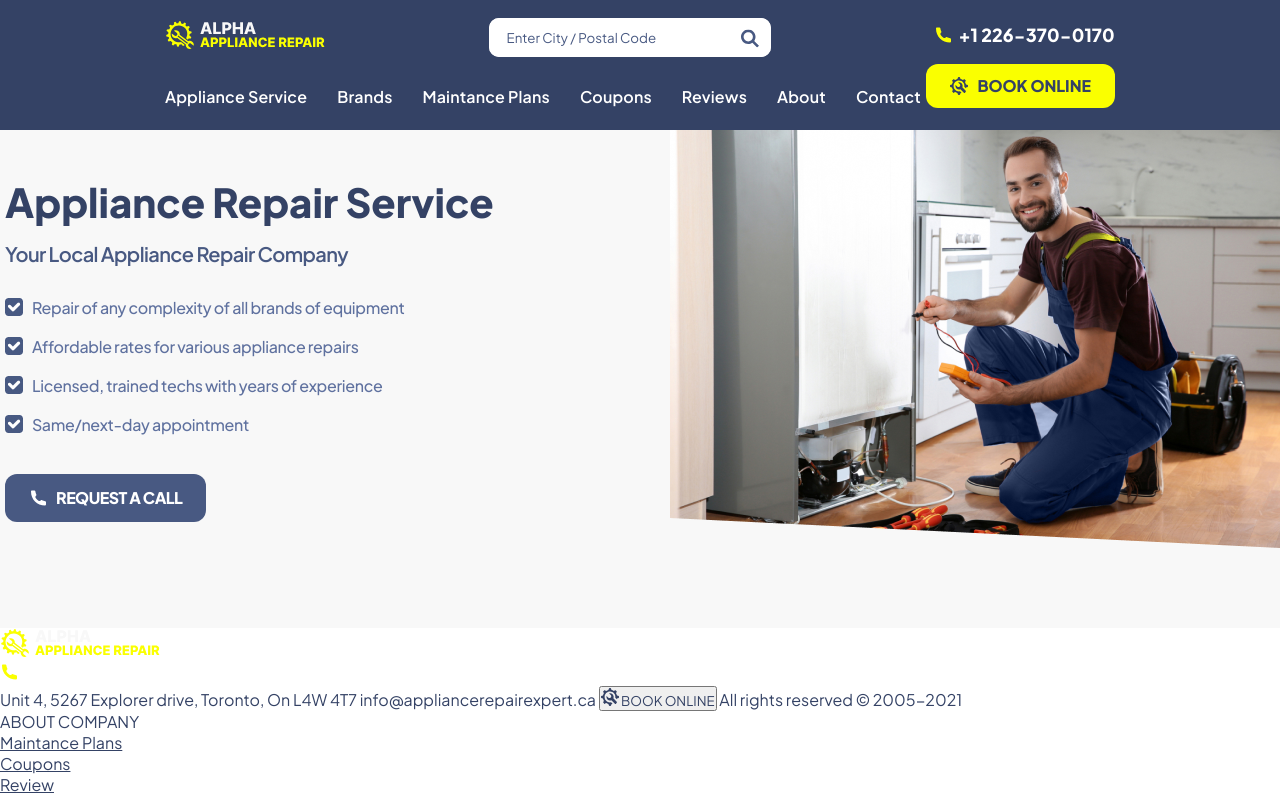
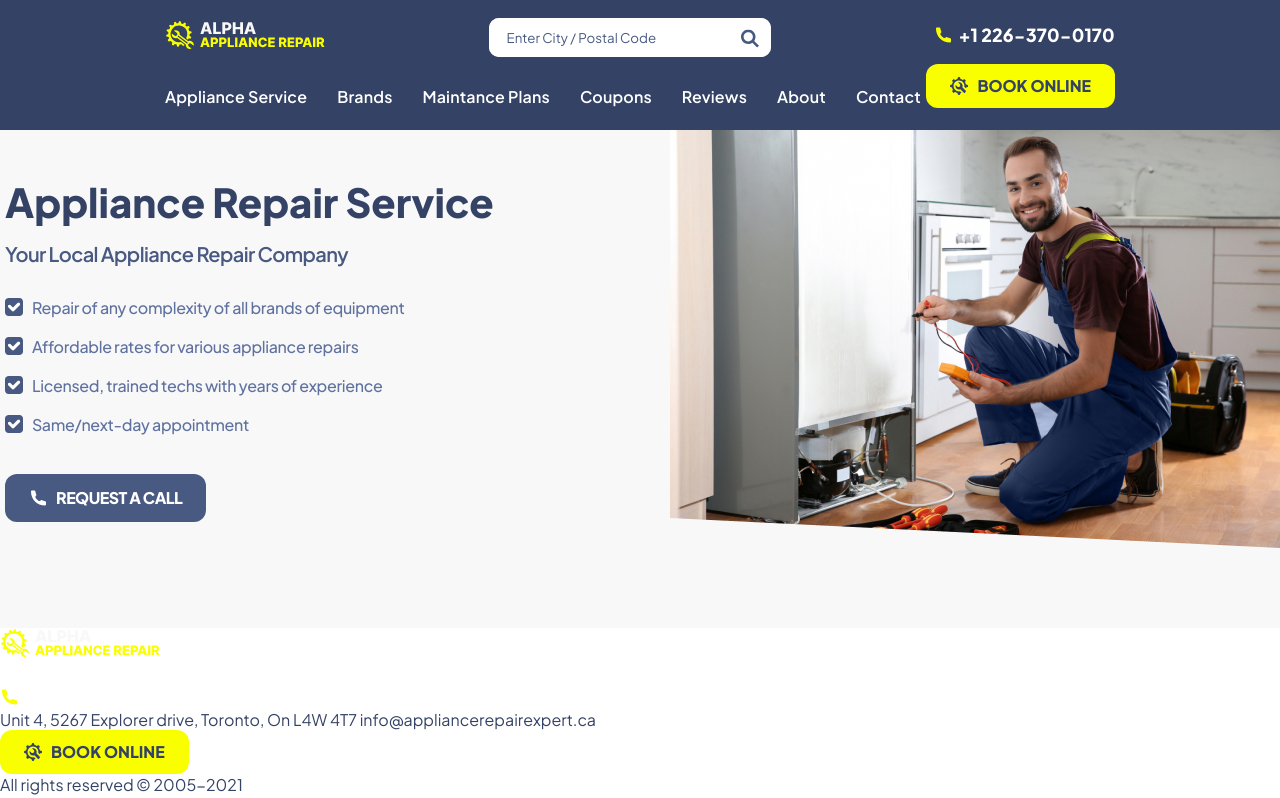
Before and after one commit to DEZester/Diagnostech-test-task, a website: page index.html in a window 1280 px wide. Shown: the top 798 px of the page. Drawn offline with Linux system fonts and the light colour scheme.

Commit message:
fixed bug with width

```diff
--- a/index.html
+++ b/index.html
@@ -53,9 +53,9 @@
             </defs>
           </svg>
         </div>
-        <div class="header__telephone-container">
+        <div class="telephone">
           <svg
-            class="header__telephone-icon"
+            class="telephone__icon"
             viewBox="0 0 18 18"
             fill="none"
             xmlns="http://www.w3.org/2000/svg"
@@ -65,7 +65,7 @@
               fill="#FAFF00"
             />
           </svg>
-          <span class="header__telephone">+1 226-370-0170</span>
+          <span class="telephone__phone-number">+1 226-370-0170</span>
         </div>
       </div>
       <div class="header__nav">
@@ -80,13 +80,8 @@
           <li class="header__nav-item"><a href="#" class="header__nav-link">About</a></li>
           <li class="header__nav-item"><a href="#" class="header__nav-link">Contact</a></li>
         </ul>
-        <button class="header__btn">
-          <svg
-            class="header__btn-logo"
-            viewBox="0 0 18 18"
-            fill="none"
-            xmlns="http://www.w3.org/2000/svg"
-          >
+        <button class="btn header__btn">
+          <svg class="btn__logo" viewBox="0 0 18 18" fill="none" xmlns="http://www.w3.org/2000/svg">
             <g clip-path="url(#clip0_2_158)">
               <path
                 d="M16.02 7.47C15.84 6.66 15.48 5.85 15.03 5.13L15.93 3.24L14.67 1.98L12.78 2.88C12.06 2.43 11.34 2.16 10.53 1.98L9.9 0H8.1L7.38 1.98C6.57 2.16 5.85 2.52 5.13 2.97L3.24 2.07L1.98 3.24L2.88 5.13C2.43 5.85 2.16 6.57 1.98 7.38L0 8.1V9.9L1.98 10.62C2.16 11.43 2.52 12.24 2.88 12.87L1.98 14.76L3.24 16.02L5.13 15.12C5.85 15.57 6.57 15.93 7.38 16.11L8.1 18H9.9L10.62 16.02C10.89 15.93 11.25 15.84 11.52 15.75L10.08 14.31C6.66 14.94 3.6 12.42 3.6 9C3.6 6.03 6.03 3.6 9 3.6C12.33 3.6 14.85 6.57 14.31 9.72L15.84 11.25C15.93 10.98 16.02 10.8 16.02 10.53L18 9.9V8.1L16.02 7.47Z"
@@ -172,9 +167,9 @@
             fill="#FAFF00"
           />
         </svg>
-        <div class="footer__telephone-container">
+        <div class="telephone">
           <svg
-            class="header__telephone-icon"
+            class="telephone__icon"
             viewBox="0 0 18 18"
             fill="none"
             xmlns="http://www.w3.org/2000/svg"
@@ -184,17 +179,12 @@
               fill="#FAFF00"
             />
           </svg>
-          <span class="header__telephone">+1 226-370-0170</span>
+          <span class="telephone__phone-number">+1 226-370-0170</span>
         </div>
         <span class="footer__address">Unit 4, 5267 Explorer drive, Toronto, On L4W 4T7</span>
         <span class="footer__email">info@appliancerepairexpert.ca</span>
-        <button class="footer__btn">
-          <svg
-            class="header__btn-logo"
-            viewBox="0 0 18 18"
-            fill="none"
-            xmlns="http://www.w3.org/2000/svg"
-          >
+        <button class="btn">
+          <svg class="btn__logo" viewBox="0 0 18 18" fill="none" xmlns="http://www.w3.org/2000/svg">
             <g clip-path="url(#clip0_2_158)">
               <path
                 d="M16.02 7.47C15.84 6.66 15.48 5.85 15.03 5.13L15.93 3.24L14.67 1.98L12.78 2.88C12.06 2.43 11.34 2.16 10.53 1.98L9.9 0H8.1L7.38 1.98C6.57 2.16 5.85 2.52 5.13 2.97L3.24 2.07L1.98 3.24L2.88 5.13C2.43 5.85 2.16 6.57 1.98 7.38L0 8.1V9.9L1.98 10.62C2.16 11.43 2.52 12.24 2.88 12.87L1.98 14.76L3.24 16.02L5.13 15.12C5.85 15.57 6.57 15.93 7.38 16.11L8.1 18H9.9L10.62 16.02C10.89 15.93 11.25 15.84 11.52 15.75L10.08 14.31C6.66 14.94 3.6 12.42 3.6 9C3.6 6.03 6.03 3.6 9 3.6C12.33 3.6 14.85 6.57 14.31 9.72L15.84 11.25C15.93 10.98 16.02 10.8 16.02 10.53L18 9.9V8.1L16.02 7.47Z"
--- /dev/null
+++ b/source/stylesheets/footer.scss
@@ -0,0 +1,4 @@
+.footer {
+  //   display: flex;
+  width: 100%;
+}
--- a/source/stylesheets/header.scss
+++ b/source/stylesheets/header.scss
@@ -40,25 +40,6 @@
     width: 18px;
     height: 19px;
   }
-  &__telephone-container {
-    display: flex;
-    justify-content: center;
-    align-items: center;
-    margin-top: 23px;
-    width: 181px;
-    height: 24px;
-  }
-  &__telephone-icon {
-    width: 18px;
-    height: 18px;
-    margin-right: 6px;
-  }
-  &__telephone {
-    color: #fff;
-    font-weight: 800;
-    font-size: 18px;
-    line-height: 24px;
-  }
   &__nav {
     display: flex;
     justify-content: space-between;
@@ -81,24 +62,6 @@
     text-decoration: none;
   }
   &__btn {
-    display: flex;
-    align-items: center;
-    gap: 9px;
-    padding: 9px 22px;
     margin-top: 7px;
-    height: 44px;
-    background-color: $basicYellow;
-    border-radius: 12px;
-    border-color: transparent;
-    font-style: normal;
-    font-weight: 800;
-    font-size: 16px;
-    line-height: 26px;
-    cursor: pointer;
-  }
-
-  &__btn-logo {
-    width: 18px;
-    height: 18px;
   }
 }
--- a/source/stylesheets/index.scss
+++ b/source/stylesheets/index.scss
@@ -1,6 +1,7 @@
 @import url('https://fonts.googleapis.com/css2?family=Plus+Jakarta+Sans:wght@400;500;600;800&display=swap');
 @import './header.scss';
 @import './main.scss';
+@import './footer.scss';
 @import './variables.scss';
 * {
   margin: 0;
@@ -10,5 +11,45 @@
   color: $basicBlue;
 }
 body {
-  width: 100vw;
+  height: 100%;
+  width: 100%;
 }
+.telephone {
+  display: flex;
+  justify-content: center;
+  align-items: center;
+  margin-top: 23px;
+  width: 181px;
+  height: 24px;
+
+  &__icon {
+    width: 18px;
+    height: 18px;
+    margin-right: 6px;
+  }
+  &__phone-number {
+    color: #fff;
+    font-weight: 800;
+    font-size: 18px;
+    line-height: 24px;
+  }
+}
+.btn {
+  display: flex;
+  align-items: center;
+  gap: 9px;
+  padding: 9px 22px;
+  height: 44px;
+  background-color: $basicYellow;
+  border-radius: 12px;
+  border-color: transparent;
+  font-style: normal;
+  font-weight: 800;
+  font-size: 16px;
+  line-height: 26px;
+  cursor: pointer;
+  &__logo {
+    width: 18px;
+    height: 18px;
+  }
+}
```
Also changed, not shown: index.css, 1 other file.
